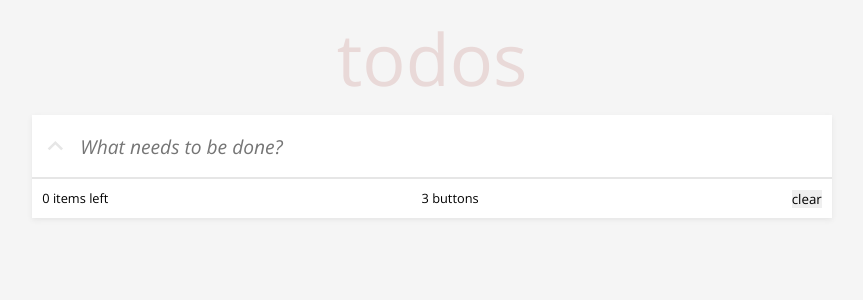
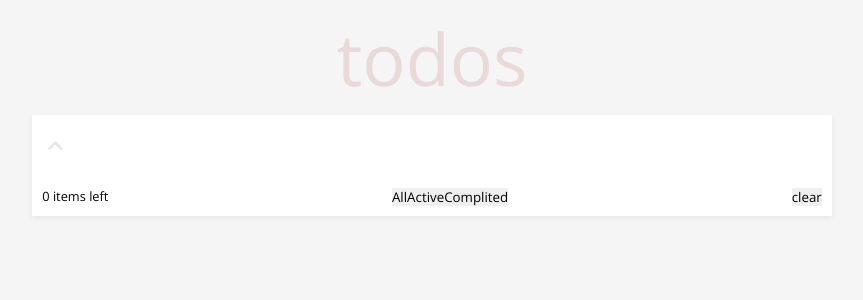
Before and after one commit to Alexander-Bulgakov/todolist-react-typescript, a React app: page / in a window 1280 px wide. Shown: the top 300 px of the page, without its empty margins (208-1071 px from the left). Built offline with nearby package versions, Linux system fonts and the light colour scheme.

Commit message:
InputGroup moved to the component

```diff
--- a/src/components/InputGroup.tsx
+++ b/src/components/InputGroup.tsx
@@ -21,7 +21,9 @@ const Input = styled.input`
 `;
 
 interface InputGroupProps {
-  addTodo?: React.KeyboardEvent<HTMLInputElement>; // form events! the generic parameter is the type of event.target
+  // addTodo?: React.KeyboardEvent<HTMLInputElement>;
+  addTodo?: any;
+  // text: string;
 }
 
 const InputGroup = ({ addTodo }: InputGroupProps) => {
@@ -29,6 +31,13 @@ const InputGroup = ({ addTodo }: InputGroupProps) => {
 
   const handleChange = (e: React.ChangeEvent<HTMLInputElement>) => {
     setText(e.target.value);
+  };
+
+  const handleKeyDown = (e: React.KeyboardEvent<HTMLInputElement>, text: string) => {
+    if (e.key === 'Enter' && text !== '') {
+      addTodo(e, text);
+      setText('');
+    }
   };
   return (
     <StyledInputGroup>
@@ -39,7 +48,7 @@ const InputGroup = ({ addTodo }: InputGroupProps) => {
       <Input
         value={text}
         onChange={handleChange}
-        // onKeyDown={addTodo}
+        onKeyDown={(e) => handleKeyDown(e, text)}
       />
     </StyledInputGroup>
   );
--- a/src/components/TodoList.tsx
+++ b/src/components/TodoList.tsx
@@ -3,6 +3,7 @@ import styled from 'styled-components';
 import TodoListFooter from './TodoListFooter';
 import { MdOutlineKeyboardArrowUp } from 'react-icons/md';
 import Todo from './Todo';
+import InputGroup from './InputGroup';
 
 const StyledTodoList = styled.div`
   display: flex;
@@ -44,15 +45,10 @@ export interface iTodo {
 
 const TodoList = () => {
   const [todos, setTodos] = useState<iTodo[]>([]);
-  const [text, setText] = useState('');
-  const [itemsLeft, setItemsLeft] = useState(0);
+  const [itemsLeft, setItemsLeft] = useState<number>(0);
+  const [filter, setFilter] = useState<string>('all');
 
-  const handleChange = (e: React.ChangeEvent<HTMLInputElement>) => {
-    setText(e.target.value);
-  };
-
-  const addTodo = (e: React.KeyboardEvent<HTMLInputElement>) => {
-    if (e.key === 'Enter' && text !== '') {
+  const addTodo = (e: any, text: string) => {
     setTodos([
       ...todos,
       {
@@ -61,8 +57,6 @@ const TodoList = () => {
         active: true,
       },
     ]);
-      setText('');
-    }
   };
 
   const toggleActive = (e: React.MouseEvent<SVGAElement, MouseEvent>, id: any) => {
@@ -89,19 +83,7 @@ const TodoList = () => {
 
   return (
     <StyledTodoList>
-      <StyledInputGroup>
-        <MdOutlineKeyboardArrowUp
-          size={'2em'}
-          color="#e6e6e6"
-          style={{ transform: todos.length > 0 ? 'rotate(180deg)' : 'none', transition: 'transform 0.3s' }}
-        />
-        <Input
-          placeholder="What needs to be done?"
-          value={text}
-          onChange={handleChange}
-          onKeyDown={addTodo}
-        />
-      </StyledInputGroup>
+      <InputGroup addTodo={addTodo} />
       <ul>
         {todos.map(({ id, text, active }) => {
           return (
--- a/src/components/TodoListFooter.tsx
+++ b/src/components/TodoListFooter.tsx
@@ -22,7 +22,11 @@ const TodoListFooter = ({ todos }: TodosProps) => {
   return (
     <StyledTodoListFooter>
       <span>{todosLeft.length} items left</span>
-      <div>3 buttons</div>
+      <div>
+        <button>All</button>
+        <button>Active</button>
+        <button>Complited</button>
+      </div>
       <button>clear</button>
     </StyledTodoListFooter>
   );
```
Lines whose indentation alone changed are shown as unchanged.
